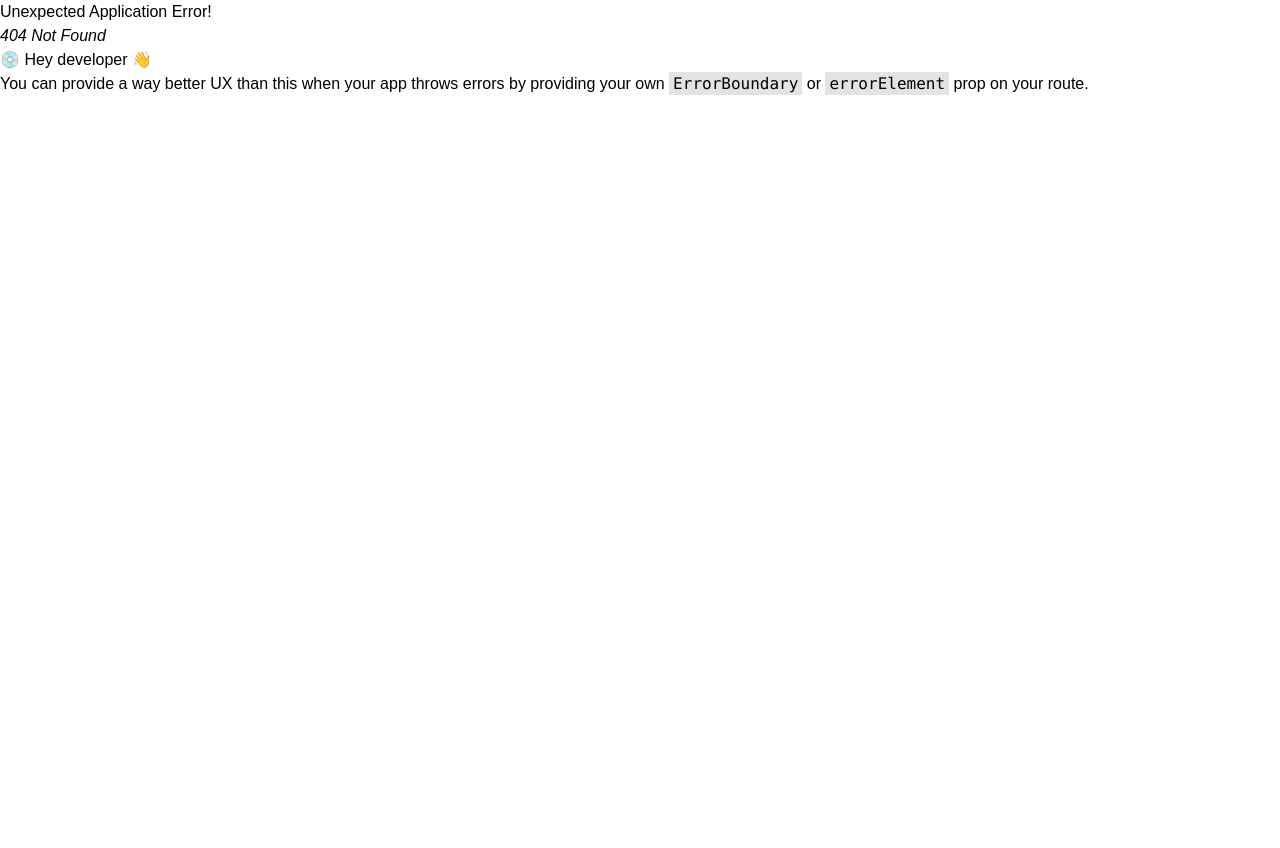
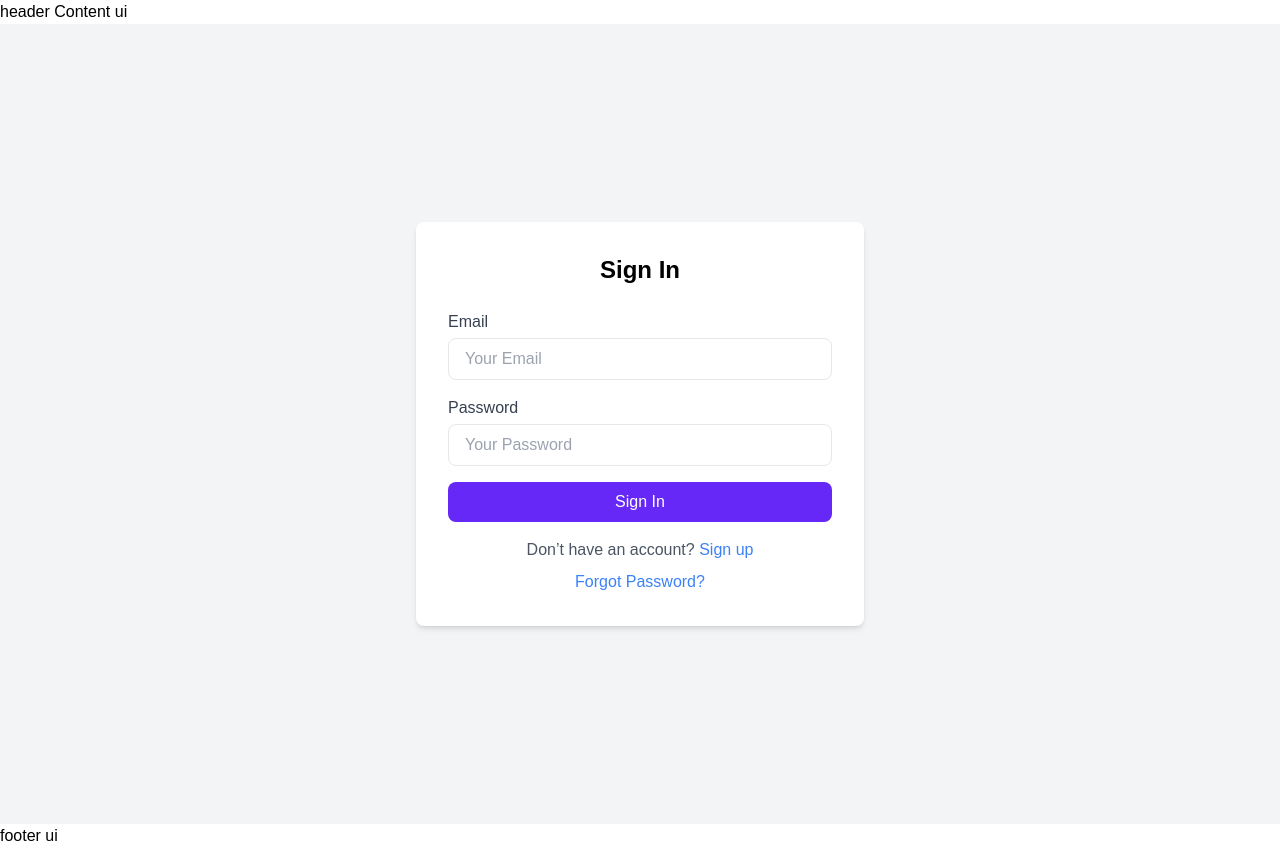
Before and after one commit to rakeshboyiri/default, a React (Vite) app in the folder client/: page /signin in a window 1280 px wide. Before the commit this address had no page. Before the commit the page ends 800 px from the top, so only its background shows below. Built offline with nearby package versions, Linux system fonts and the light colour scheme.

Commit message:
functionality for signin also complete now

```diff
--- /dev/null
+++ b/client/src/components/pages/Signin.jsx
@@ -0,0 +1,109 @@
+import React, { useState } from "react";
+import { Link, useNavigate } from "react-router-dom";
+import { useForm } from "react-hook-form";
+import { useDispatch, useSelector } from "react-redux";
+
+//utilities
+import Spin from "../utility/Spin.jsx";
+import Err from "../utility/Err.jsx";
+import {
+  signInFailure,
+  signInStart,
+  signInSuccess,
+} from "../redux/UserSlice/userSlice.js";
+
+function Signin() {
+  const {
+    register,
+    handleSubmit,
+    formState: { errors },
+  } = useForm();
+  const { loading } = useSelector((state) => state.user);
+  const [errMsg, setErrMsg] = useState("");
+  const navigate = useNavigate();
+  const dispatch = useDispatch();
+
+  const onSubmit = async (formData) => {
+    dispatch(signInStart());
+    try {
+      const res = await fetch("/api/v1/auth/signin", {
+        method: "POST",
+        headers: {
+          "Content-Type": "application/json",
+        },
+        body: JSON.stringify(formData),
+      });
+
+      // Check if the response status is not 2xx
+      if (!res.ok) {
+        const errorData = await res.json();
+        dispatch(signInFailure());
+        setErrMsg(errorData.message || "Something went wrong");
+        return;
+      }
+
+      const data = await res.json();
+      dispatch(signInSuccess(data.validUser));
+
+      navigate("/dashbord");
+    } catch (error) {
+      dispatch(signInFailure());
+      setErrMsg("An error occurred. Please try again later.");
+    }
+  };
+
+  return (
+    <div className="min-h-screen flex items-center justify-center bg-gray-100 font-sans">
+      <div className="bg-white p-8 rounded-lg shadow-md w-full max-w-md">
+        <h2 className="text-2xl font-bold mb-6 text-center">Sign In</h2>
+        {errMsg && <Err errMsg={errMsg} />}
+        <form className="space-y-4" onSubmit={handleSubmit(onSubmit)}>
+          <div>
+            <label className="block text-gray-700">Email</label>
+            <input
+              type="email"
+              {...register("email", { required: true })}
+              className="mt-1 px-4 py-2 border rounded-lg w-full focus:outline-none focus:ring-2 focus:ring-[#5F0F40]"
+              placeholder="Your Email"
+            />
+            {errors.email && (
+              <span className="text-xs text-theme">This field is required</span>
+            )}
+          </div>
+          <div>
+            <label className="block text-gray-700">Password</label>
+            <input
+              type="password"
+              {...register("password", { required: true })}
+              className="mt-1 px-4 py-2 border rounded-lg w-full focus:outline-none focus:ring-2 focus:ring-[#5F0F40]"
+              placeholder="Your Password"
+            />
+            {errors.password && (
+              <span className="text-xs text-theme">This field is required</span>
+            )}
+          </div>
+          <button
+            disabled={loading}
+            type="submit"
+            className="w-full bg-primary text-white py-2 rounded-lg hover:bg-sec focus:outline-none focus:ring-2 focus:ring-sec transition duration-300 ease-in-out transform hover:-translate-y-1 hover:scale-105 active:scale-95 flex justify-center items-center"
+          >
+            {loading ? <Spin /> : "Sign In"}
+          </button>
+        </form>
+        <p className="text-center text-gray-600 mt-4">
+          Don’t have an account?{" "}
+          <Link to="/signup" className="text-blue-500 hover:underline">
+            Sign up
+          </Link>
+        </p>
+        <p className="text-center text-gray-600 mt-2">
+          <Link to="/forgot-password" className="text-blue-500 hover:underline">
+            Forgot Password?
+          </Link>
+        </p>
+      </div>
+    </div>
+  );
+}
+
+export default Signin;
--- a/client/src/components/redux/UserSlice/userSlice.js
+++ b/client/src/components/redux/UserSlice/userSlice.js
@@ -0,0 +1,43 @@
+import { createSlice } from "@reduxjs/toolkit";
+
+const initialState = {
+  currUser: null,
+  loading: false,
+};
+
+const userSlice = createSlice({
+  name: "user",
+  initialState,
+  reducers: {
+    signInStart: (state) => {
+      state.loading = true;
+    },
+    signInSuccess: (state, action) => {
+      state.currUser = action.payload;
+      state.loading = false;
+    },
+    signInFailure: (state) => {
+      state.loading = false;
+    },
+    updateStart: (state) => {
+      state.loading = true;
+    },
+    updateSuccess: (state, action) => {
+      state.loading = false;
+      state.currUser = action.payload;
+    },
+    updateFailure: (state) => {
+      state.loading = false;
+    },
+  },
+});
+
+export const {
+  signInFailure,
+  signInStart,
+  signInSuccess,
+  updateStart,
+  updateFailure,
+  updateSuccess,
+} = userSlice.actions;
+export default userSlice.reducer;
--- a/client/src/components/redux/store.js
+++ b/client/src/components/redux/store.js
@@ -0,0 +1,33 @@
+import { configureStore, combineReducers } from "@reduxjs/toolkit";
+import { persistReducer, persistStore } from "redux-persist";
+import storage from "redux-persist/lib/storage"; //defaults to localStorage for web
+import userReducer from "./UserSlice/userSlice.js";
+
+// Configuration for redux-persist
+const persistConfig = {
+  key: "root", // The key for the persisted data (root for the whole store)
+  storage, // The storage engine (localStorage by default)
+  whitelist: ["user"], // Specify which reducers to persist
+  version: 1,
+};
+
+// Combine your reducers (if you have multiple slices)
+const rootReducer = combineReducers({
+  user: userReducer, // Add your slices here
+});
+
+//Persist the root reducer
+const persistedReducer = persistReducer(persistConfig, rootReducer);
+
+// Configure the store with the persisted reducer
+const store = configureStore({
+  reducer: persistedReducer,
+  middleware: (getDefaultMiddleware) =>
+    getDefaultMiddleware({
+      serializableCheck: false,
+    }),
+});
+
+// Create a persistor instance
+export const persistor = persistStore(store);
+export default store;
--- a/client/src/components/routes/Footer.jsx
+++ b/client/src/components/routes/Footer.jsx
@@ -3,43 +3,7 @@
 function Footer({}) {
   return (
     <>
-     <footer>
-      <div className="container">
-        <div className="row">
-          <div className="foot-col">
-            <h4>e-PMSSS</h4>
-            <ul>
-              <li><a href="#">About PMSSS</a></li>
-              <li><a href="#">Eligibility</a></li>
-              <li><a href="#">Login</a></li>
-              <li><a href="#">SignUp</a></li>
-              <li><a href="#">Status Bar</a></li>
-              <li><a href="#">Dashboard</a></li>
-            </ul>
-          </div>
-          <div className="foot-col">
-            <h4>Help Desk</h4>
-            <ul>
-              <li><a href="#">FAQs</a></li>
-              <li><a href="#">Announcements</a></li>
-              <li><a href="#"></a></li>
-            </ul>
-          </div>
-          <div className="foot-col">
-            <h4>Quick Links</h4>
-            <ul>
-              <li><a href="#">Login</a></li>
-              <li><a href="#">SignUp</a></li>
-              <li><a href="#">Announcements</a></li>
-              <li><a href="#">Help Desk</a></li>
-            </ul>
-          </div>
-        </div>
-        <div className="bottom-bar">
-          <p>&copy; 2024 e-PMSSS. All Rights Reserved</p>
-        </div>
-      </div>
-     </footer>
+     footer ui
     </>
   );
 }
--- a/client/src/main.jsx
+++ b/client/src/main.jsx
@@ -8,21 +8,31 @@
 } from "react-router-dom";
 import "./index.css";
 
+import { Provider } from "react-redux";
+import { PersistGate } from "redux-persist/integration/react";
+import store, { persistor } from "./components/redux/store.js";
+
 import App from "./components/routes/App.jsx";
 import Home from "./components/pages/Home.jsx";
 import Signup from "./components/pages/Signup.jsx";
+import Signin from "./components/pages/Signin.jsx";
 
 const router = createBrowserRouter(
   createRoutesFromElements(
     <Route path="/" element={<App />}>
       <Route index element={<Home />} />
       <Route path="signup" element={<Signup />} />
+      <Route path="signin" element={<Signin />} />
     </Route>
   )
 );
 
 createRoot(document.getElementById("root")).render(
   <StrictMode>
-    <RouterProvider router={router} />
+    <Provider store={store}>
+      <PersistGate loading={null} persistor={persistor}>
+        <RouterProvider router={router} />
+      </PersistGate>
+    </Provider>
   </StrictMode>
 );
```
Also changed, not shown: 1 other file (tests, documents, lock files or other folders).
